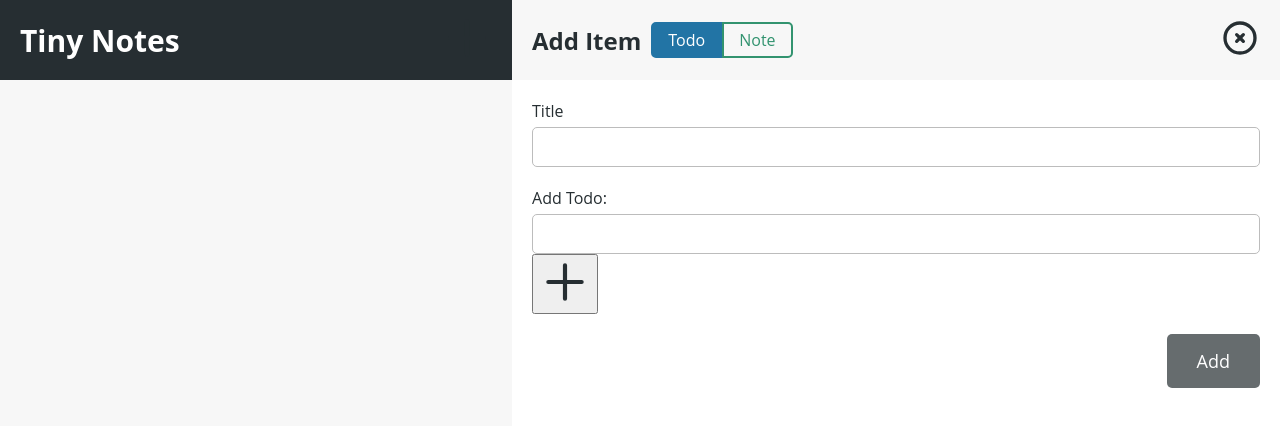
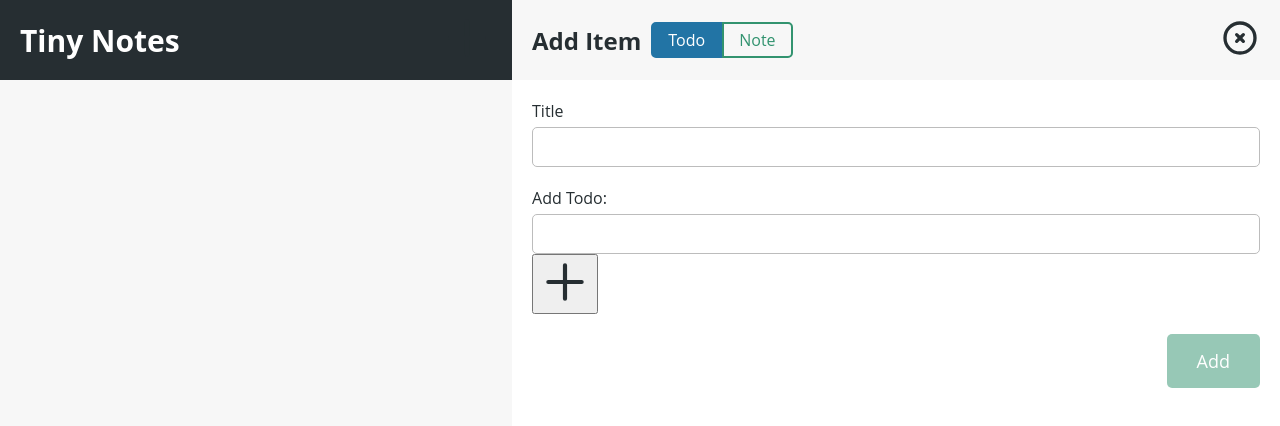
Before and after one commit to alexsharabayko/tiny-notes, a React app: page /add-item in a window 1280 px wide. Shown: the top 426 px of the page. Built offline with nearby package versions, Linux system fonts and the light colour scheme.

Commit message:
chore: [UI-0] buttons improves

```diff
--- a/src/components/radio-group/RadioGroup.tsx
+++ b/src/components/radio-group/RadioGroup.tsx
@@ -25,7 +25,7 @@ export const RadioGroup = <T extends string>({ options, value, name, onCheck }:
                 name={name}
                 value={option.value}
                 checked={option.value === value}
-                onClick={() => onCheck(option.value)}
+                onChange={() => onCheck(option.value)}
               />
               <span className={titleClasses}>{option.title}</span>
             </label>
--- a/src/screens/list/List.module.scss
+++ b/src/screens/list/List.module.scss
@@ -26,7 +26,7 @@
   height: 40px;
   background-color: var(--color-white);
   border-radius: 50%;
-  transition: all 0.4s ease-in-out;
+  transition: all 0.2s ease-in-out;
 
   &:hover {
     transform: rotate(90deg);
--- a/src/styles/buttons.scss
+++ b/src/styles/buttons.scss
@@ -1,24 +1,20 @@
 .btn {
   padding: 15px 30px;
-  background-color: var(--color-black);
+  background-color: var(--color-green);
   color: var(--color-white);
   border: none;
   border-radius: 5px;
   outline: none;
   cursor: pointer;
   font-size: 18px;
-  transition: all 0.4s ease-in-out;
+  transition: all 0.2s ease-in-out;
 
   &:hover {
-    background-color: var(--color-tomato);
+    background-color: var(--color-green-dark);
   }
 
   &:disabled {
-    opacity: 0.7;
+    opacity: 0.5;
     cursor: not-allowed;
-
-    &:hover {
-      background-color: var(--color-black);
-    }
   }
 }
--- a/src/styles/vars.scss
+++ b/src/styles/vars.scss
@@ -4,6 +4,7 @@
   --color-tomato: #e95b40;
   --color-blue: #2274a5;
   --color-green: #32936f;
+  --color-green-dark: #184937;
   --color-black: #262e32;
   --color-gray-medium: #bcbcbc;
   --color-gray-light: #f7f7f7;
```
